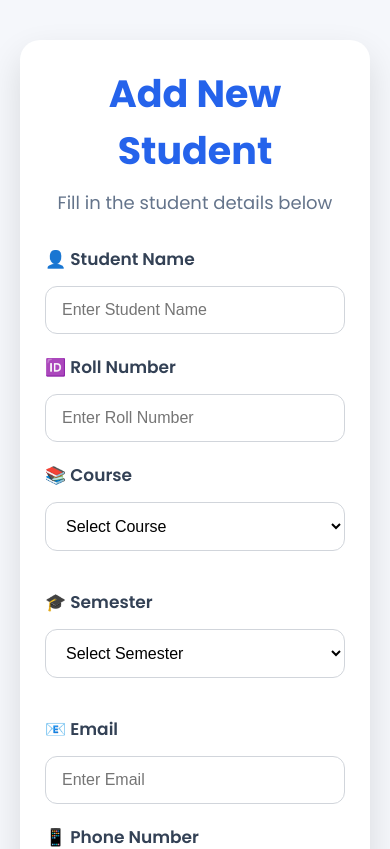
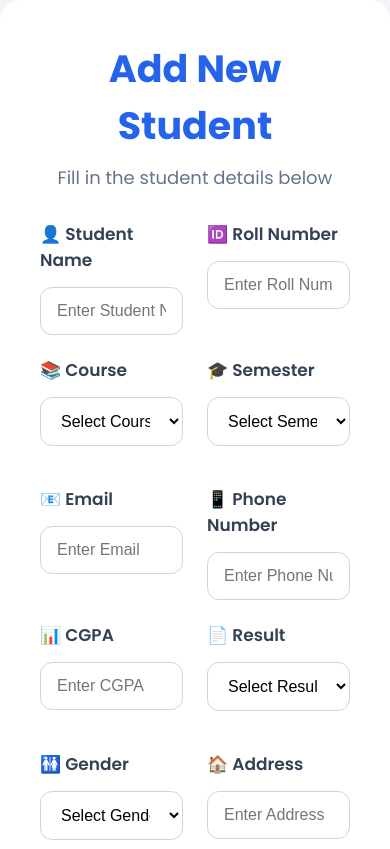
Before and after one commit to Vrinda096/student-management-system, a React (Vite) app in the folder frontend/: page /add-student in a window 390 px wide. Shown: the top 849 px of the page. Built offline with nearby package versions, Linux system fonts and the light colour scheme.

Commit message:
modify css

```diff
--- a/frontend/src/pages/StudentList.jsx
+++ b/frontend/src/pages/StudentList.jsx
@@ -167,30 +167,24 @@ function StudentList() {
                                 <td>{student.result}</td>
 
                                 <td>
-                                    <button
-                                        type="button"
-                                        className="view-btn"
-                                        onClick={() => {
-                                            console.log("View clicked");
-                                            alert("View clicked");
-                                            handleView(student);
-                                        }}
-                                    >
-                                        👁 View
-                                    </button>
+                                    <div className="action-buttons">
 
-                                    <Link to={`/edit-student/${student._id}`}>
-                                        <button className="edit-btn">
-                                            ✏ Edit
-                                        </button>
-                                    </Link>
+<button className="action-btn view-btn">
+   <FaEye/>
+   View
+</button>
 
-                                    <button
-                                        className="delete-btn"
-                                        onClick={() => handleDelete(student._id)}
-                                    >
-                                        🗑 Delete
-                                    </button>
+<button className="action-btn edit-btn">
+   <FaEdit/>
+   Edit
+</button>
+
+<button className="action-btn delete-btn">
+   <FaTrash/>
+   Delete
+</button>
+
+</div>
                                 </td>
                             </tr>
                         ))
--- a/frontend/src/styles/StudentForm.css
+++ b/frontend/src/styles/StudentForm.css
@@ -1,10 +1,6 @@
 .form-page{
+    width:100%;
     min-height:100vh;
-    display:flex;
-    justify-content:center;
-    align-items:center;
-    background:#f5f7fb;
-    padding:40px 20px;
 }
 .form-card form{
 
@@ -70,15 +66,17 @@
 
 }
 .form-row{
-    display:flex;
-    gap:20px;
-    margin-bottom:20px;
+    display:grid;
+    grid-template-columns:repeat(2,minmax(0,1fr));
+    gap:24px;
+    margin-bottom:22px;
+    width:100%;
 }
 
 .form-group{
-    flex:1;
     display:flex;
     flex-direction:column;
+    width:100%;
 }
 @media (max-width:768px){
 
@@ -86,13 +84,12 @@
         flex-direction:column;
     }
 
-    .form-card{
-        padding:25px;
-    }
+   .form-card{
+    width:100%;
+    max-width:1100px;
+}
 
 }
-
-
 label{
 
     font-size:17px;
--- a/frontend/src/styles/StudentList.css
+++ b/frontend/src/styles/StudentList.css
@@ -68,3 +68,32 @@
 .close-btn:hover{
     background:#1D4ED8;
 }
+.student-page{
+    width:95%;
+    max-width:1400px;
+    margin:40px auto;
+}
+.action-buttons{
+    display:flex;
+    justify-content:center;
+    gap:10px;
+}
+.action-btn{
+    display:flex;
+    align-items:center;
+    justify-content:center;
+    gap:6px;
+
+    width:95px;
+    height:40px;
+
+    border:none;
+    border-radius:8px;
+
+    cursor:pointer;
+
+    font-size:15px;
+    font-weight:600;
+
+    white-space:nowrap;
+}
```
